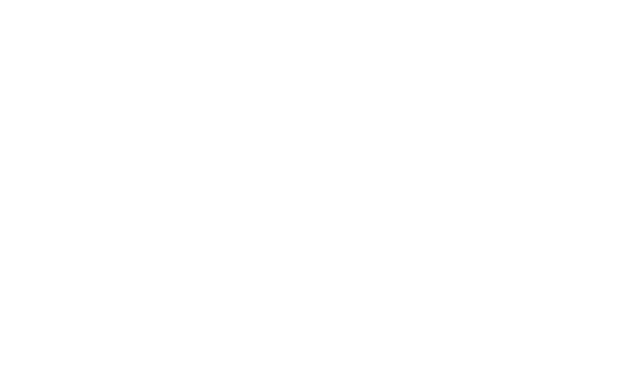
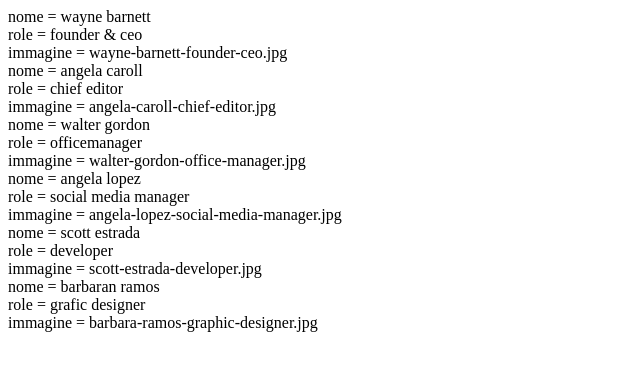
Before and after one commit to antoniolaikauf/js-our-team, a plain HTML site: page index.html in a window 1280 px wide. Shown: the whole page, without its empty margins (0-640 px from the left). Drawn offline with Linux system fonts and the light colour scheme.

Commit message:
feat:messo risultati dentro pagina

```diff
--- a/JS/index.js
+++ b/JS/index.js
@@ -37,8 +37,15 @@ const team=[
 for (let i = 0; i < team.length; i++) {
     let ruoloPersonaIesima= team[i]
     // console.log(ruoloPersona);
+    // loop per prendere ogni singolo elemento degli oggetti
     for(let key in ruoloPersonaIesima){
         let caratteristichePersona=ruoloPersonaIesima[key];
-        console.log(key, caratteristichePersona);
+        // display dentro console
+        console.log(key + "=" + caratteristichePersona);
+        // display dentro html
+        let contenitore= document.createElement("div");
+        contenitore.append(key + " = " +caratteristichePersona)
+        document.getElementById("persone-team").append(contenitore)
+
     }
  }
--- a/index.html
+++ b/index.html
@@ -6,7 +6,9 @@
     <title>team</title>
 </head>
 <body>
+    <div id="persone-team">
 
+    </div>
 
     <!-- link -->
     <script src="JS/index.js"></script>
```
